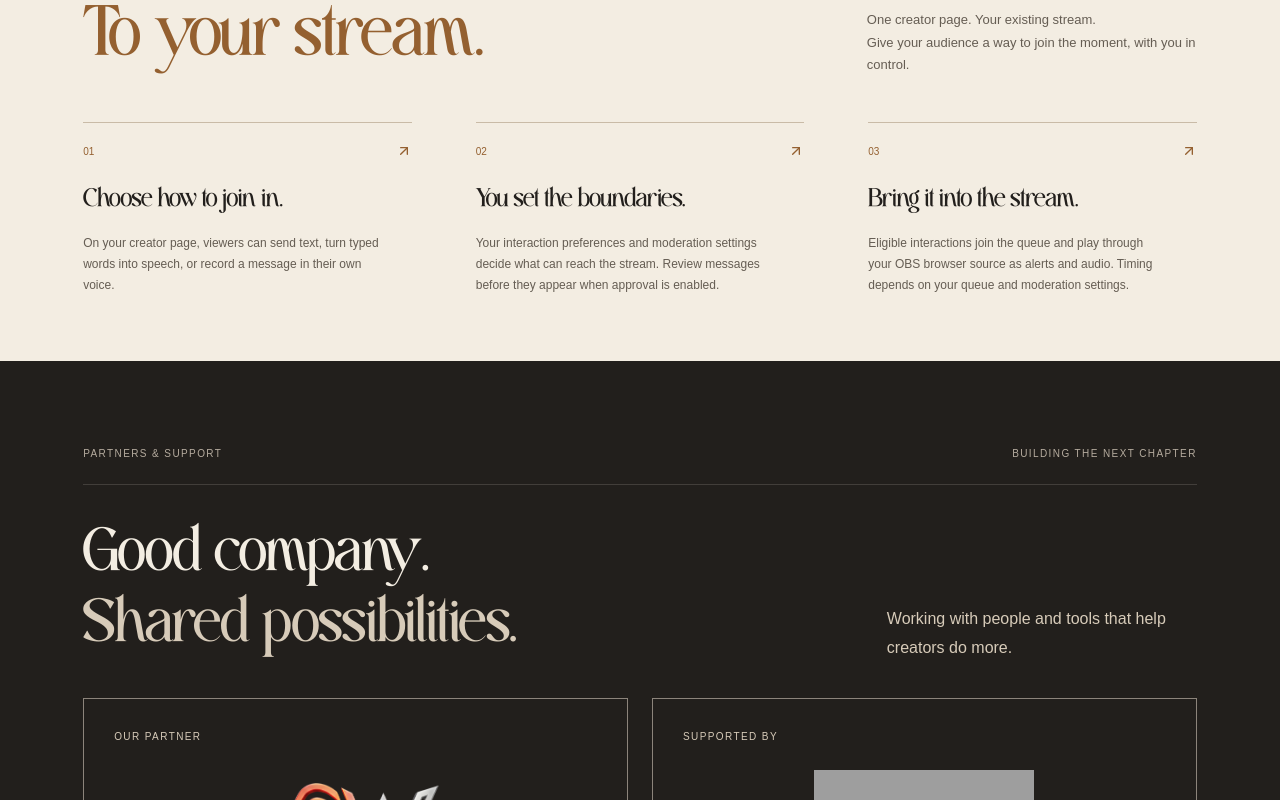
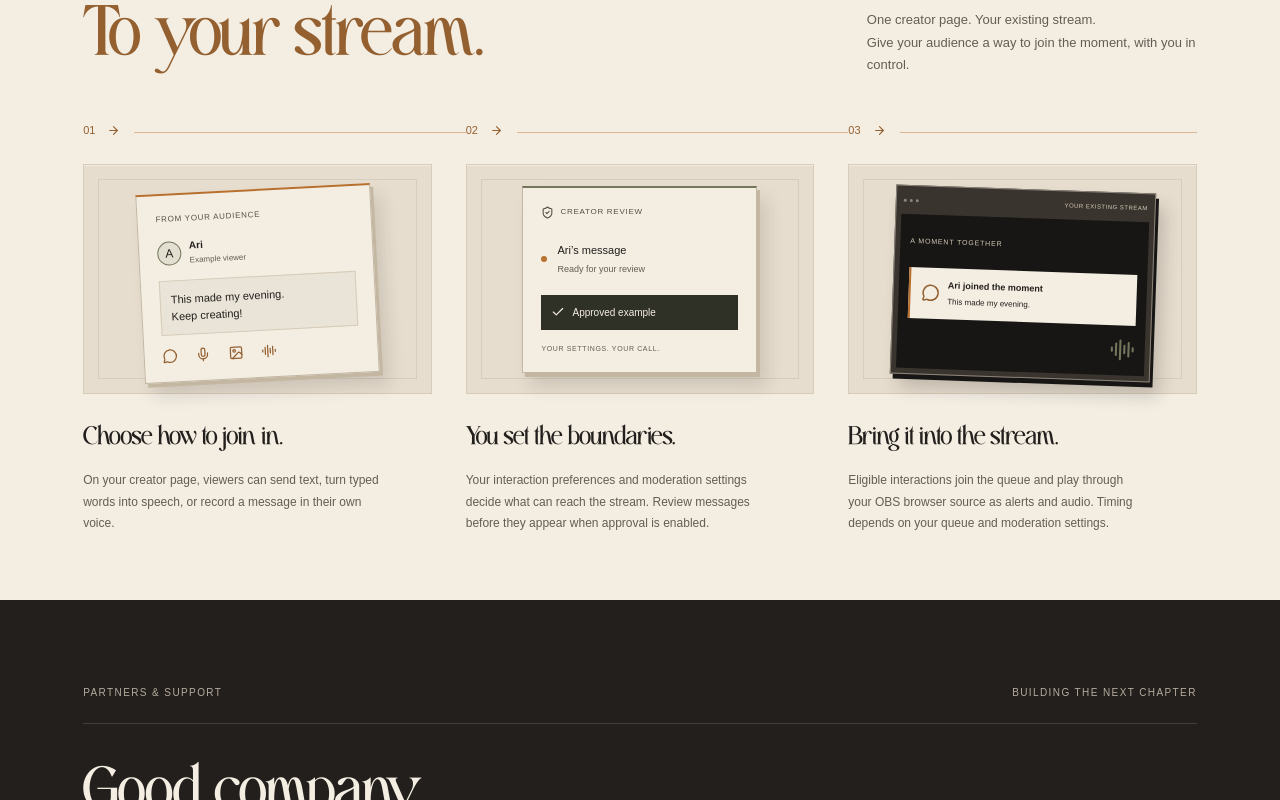
Before and after one commit to Ankit-KK/hyperchat-frontend, a React (Vite) app: page / in a window 1280 px wide. Shown: the part 1220-2020 px from the top of the page. Built offline with nearby package versions, Linux system fonts and the light colour scheme; grey boxes are pictures that could not be loaded; a web font is replaced by a local one.

Commit message:
Add layered message-to-stream previews to homepage story

```diff
--- a/src/components/InteractionStory.tsx
+++ b/src/components/InteractionStory.tsx
@@ -1,4 +1,5 @@
-import { ArrowUpRight } from "lucide-react";
+import { ArrowUpRight, MessageCircle, Mic, Image, Check, ShieldCheck, AudioLines } from "lucide-react";
+import "./StoryDepth.css";
 const steps = [
   [
     "Choose how to join in.",
@@ -13,10 +14,17 @@ const steps = [
     "Eligible interactions join the queue and play through your OBS browser source as alerts and audio. Timing depends on your queue and moderation settings.",
   ],
 ];
-export default function InteractionStory() {
+function StepIllustration({ step }: { step: number }) {
+  return <div className={`story-visual story-visual-${step}`} aria-hidden="true">
+    {step === 0 ? <div className="story-message-card"><span className="story-mini-label">FROM YOUR AUDIENCE</span><div className="story-mini-person"><span>A</span><strong>Ari <small>Example viewer</small></strong></div><div className="story-mini-message">This made my evening.<br/>Keep creating!</div><div className="story-mini-formats"><MessageCircle size={15}/><Mic size={15}/><Image size={15}/><AudioLines size={15}/></div></div>
+    : step === 1 ? <div className="story-review-card"><span className="story-mini-label"><ShieldCheck size={13}/> CREATOR REVIEW</span><div className="story-review-row"><span className="story-review-dot"/><span>Ari’s message<small>Ready for your review</small></span></div><div className="story-review-sample"><Check size={14}/> Approved example</div><span className="story-mini-foot">YOUR SETTINGS. YOUR CALL.</span></div>
+    : <div className="story-broadcast"><div className="story-broadcast-chrome"><i/><i/><i/><span>YOUR EXISTING STREAM</span></div><div className="story-broadcast-stage"><span className="story-stage-label">A MOMENT TOGETHER</span><div className="story-mini-alert"><MessageCircle size={18}/><span><strong>Ari joined the moment</strong><small>This made my evening.</small></span></div><AudioLines className="story-wave" size={25}/></div></div>}
+  </div>;
+}
+export default function InteractionStory({ depth = false }: { depth?: boolean }) {
   return (
     <section
-      className="interaction-story section-shell light"
+      className={`interaction-story section-shell light ${depth ? "story-depth" : ""}`}
       id="how-it-works"
       aria-labelledby="story-title"
     >
@@ -43,6 +51,7 @@ export default function InteractionStory() {
               0{i + 1}
               <ArrowUpRight size={16} />
             </span>
+            {depth && <StepIllustration step={i} />}
             <h3>{title}</h3>
             <p>{copy}</p>
           </li>
--- /dev/null
+++ b/src/components/StoryDepth.css
@@ -0,0 +1,25 @@
+.story-depth .story-steps{position:relative;gap:34px}
+.story-depth .story-steps::before{content:"";position:absolute;left:0;right:0;top:10px;height:1px;background:#b8702f70}
+.story-depth .story-steps>li{position:relative;border:0;padding-top:0;min-width:0}
+.story-depth .story-index{position:relative;z-index:1;justify-content:flex-start;gap:12px;width:max-content;padding-right:14px;background:#f3ede2;font-size:11px}
+.story-depth .story-index svg{width:13px;height:13px;transform:rotate(45deg)}
+.story-depth .story-visual{height:230px;margin:25px 0 28px;background:#e6ddce;position:relative;display:grid;place-items:center;padding:24px 20px;border:1px solid #d7cbb9;box-shadow:inset 0 1px 0 #fff6}
+.story-depth .story-visual::before{content:"";position:absolute;inset:14px;border:1px solid #8c847b30;pointer-events:none}
+.story-message-card,.story-review-card{position:relative;width:100%;max-width:235px;background:#f3ede2;padding:18px;color:#221f1c;border:1px solid #c3b7a4;box-shadow:3px 4px 0 #c4b7a2,9px 13px 17px #221f1c22}
+.story-message-card{transform:rotate(-3deg);border-top:2px solid #b8702f}
+.story-mini-label{font-size:8px;letter-spacing:.09em;display:flex;gap:6px;align-items:center;color:#575046}
+.story-mini-person{display:flex;align-items:center;gap:8px;margin:13px 0}
+.story-mini-person>span{border:1px solid #74765b;background:#e3dfd0;border-radius:50%;height:24px;width:24px;display:grid;place-items:center;font-size:12px}
+.story-mini-person strong{font-size:10px;font-weight:550}.story-mini-person small{display:block;font-size:8px;font-weight:400;margin-top:2px;color:#655d53}
+.story-mini-message{padding:10px;background:#eae4d8;border:1px solid #d7cbb9;font-size:11px;line-height:1.5}
+.story-mini-formats{display:flex;gap:18px;margin-top:13px;color:#946030}
+.story-review-card{transform:translateY(-3px);border-top:2px solid #74765b}
+.story-review-row{display:flex;align-items:center;gap:10px;padding:23px 0 18px;font-size:11px}
+.story-review-row small{display:block;margin-top:5px;font-size:9px;color:#655d53}.story-review-dot{width:6px;height:6px;background:#b8702f;border-radius:50%}
+.story-review-sample{display:flex;gap:7px;align-items:center;padding:10px;background:#303126;color:#f3ede2;font-size:10px}.story-mini-foot{display:block;font-size:7px;letter-spacing:.09em;margin-top:14px;color:#655d53}
+.story-broadcast{position:relative;width:100%;max-width:260px;background:#39342e;padding:5px;border:1px solid #8c847b;box-shadow:3px 5px 0 #171614,9px 13px 17px #221f1c33;transform:rotate(2deg)}
+.story-broadcast-chrome{display:flex;gap:3px;align-items:center;padding:5px 2px 9px}.story-broadcast-chrome i{height:3px;width:3px;background:#8c847b;border-radius:50%}.story-broadcast-chrome span{font-size:6px;letter-spacing:.08em;color:#d7cbb9;margin-left:auto}
+.story-broadcast-stage{background:#171614;padding:22px 10px 13px;min-height:140px}.story-stage-label{display:block;font-size:7px;color:#d7cbb9;letter-spacing:.12em;margin-bottom:20px}.story-mini-alert{display:flex;gap:8px;align-items:center;background:#f3ede2;border-left:2px solid #b8702f;padding:11px;color:#221f1c}.story-mini-alert svg{color:#946030;flex-shrink:0}.story-mini-alert strong{font-size:9px;display:block}.story-mini-alert small{display:block;font-size:8px;margin-top:4px}.story-wave{display:block;margin:12px 0 0 auto;color:#74765b}
+.story-depth .story-steps h3{margin-top:0}.story-depth .story-steps p{line-height:1.8}
+@media(max-width:1000px) and (min-width:701px){.story-depth .story-visual{padding:18px 10px}.story-message-card,.story-review-card{padding:13px}.story-mini-alert{padding:9px 6px}}
+@media(max-width:700px){.story-depth .story-steps{display:block}.story-depth .story-steps::before{top:0;bottom:0;left:9px;width:1px;height:auto;right:auto}.story-depth .story-steps>li{display:block;padding:0 0 35px 36px}.story-depth .story-index{position:absolute;left:0;top:0;padding:5px 0;display:block;font-size:10px}.story-depth .story-index svg{display:none}.story-depth .story-visual{margin:0 0 22px;height:235px}.story-depth .story-steps h3{margin:0 0 12px}.story-depth .story-steps li:last-child{padding-bottom:0}.story-depth .story-steps p{font-size:12px}.story-broadcast-stage{padding-top:18px}}
--- a/src/pages/HomePage.tsx
+++ b/src/pages/HomePage.tsx
@@ -12,7 +12,7 @@ export default function HomePage() {
   return (
     <>
       <ProductHero />
-      <InteractionStory />
+      <InteractionStory depth />
       <Partners />
       <CreatorFeatures />
       <ScrollMorphHero creators={showcaseCreators} />
```
Also changed, not shown: 1 other file (tests, documents, lock files or other folders).
